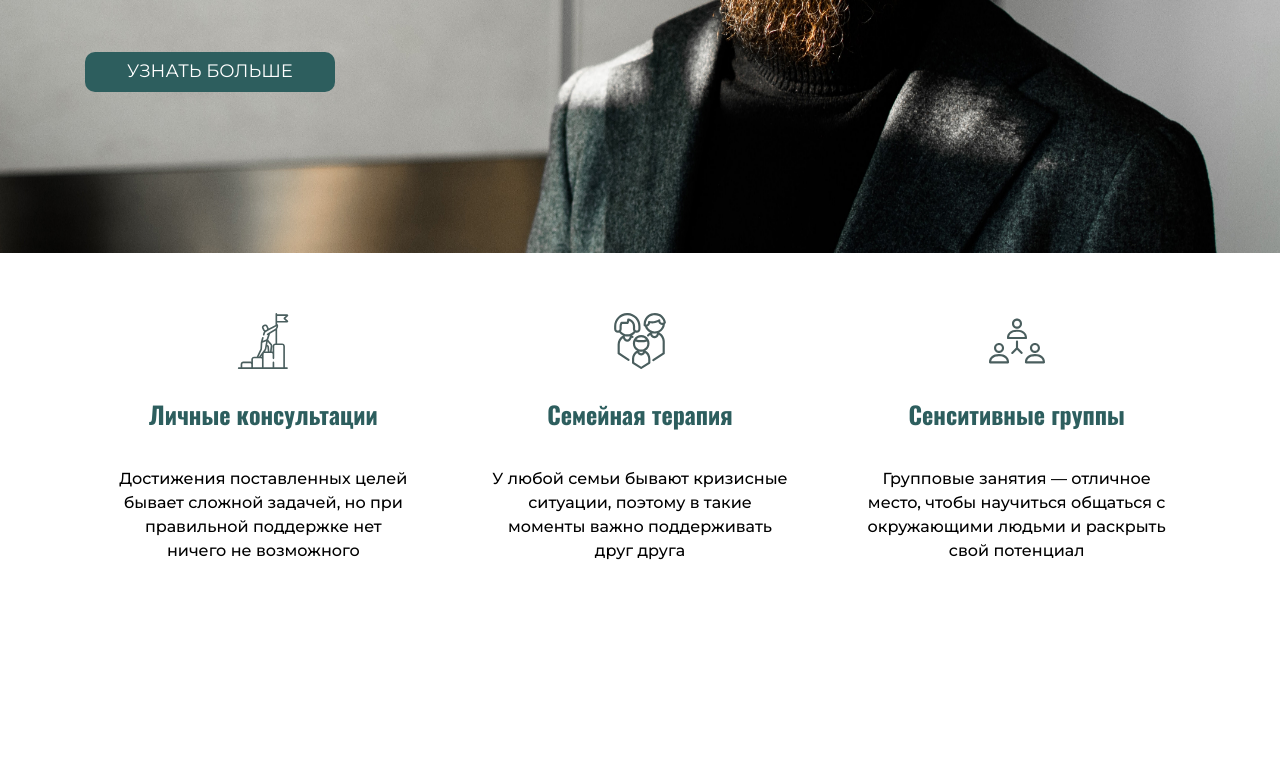
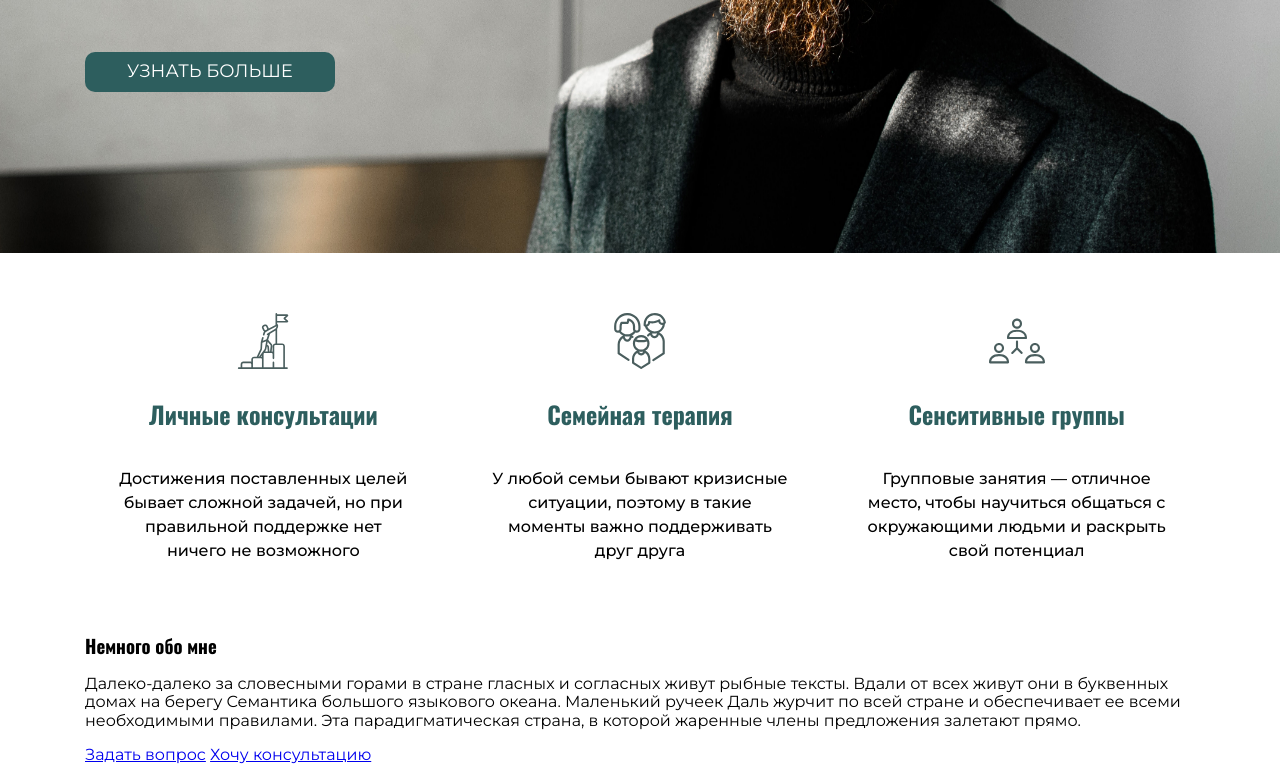
Before and after one commit to AnaKurovska/marin-site, a plain HTML site: page index.html in a window 1280 px wide. Shown: the part 515-1279 px from the top of the page. Before the commit the page ends 1131 px from the top, so only its background shows below. Drawn offline with Linux system fonts and the light colour scheme.

Commit message:
added layout for aboutme

```diff
--- a/index.html
+++ b/index.html
@@ -58,6 +58,24 @@
           с окружающими людьми и раскрыть свой потенциал</p>
         </article>
           </section>
+
+<section class="aboutme center">
+  <h3 class="aboutme__title">
+    Немного обо мне
+  </h3>
+  <p class="aboutme__desc">
+    Далеко-далеко за словесными горами
+    в стране гласных и согласных живут рыбные тексты.
+    Вдали от всех живут они в буквенных домах на берегу Семантика
+    большого языкового океана. Маленький ручеек Даль журчит по всей
+    стране и обеспечивает ее всеми необходимыми правилами.
+    Эта парадигматическая страна, в которой жаренные члены
+    предложения залетают прямо.
+  </p>
+  <a href="#" class="btn__question"> Задать вопрос</a>
+  <a href="#" class="btn__consultation"> Хочу консультацию</a>
+</section>
+
 </main>
 
 
```
Also changed, not shown: img/about_me_photo.jpg (added), img/about_me_rectangle.jpg (added).
